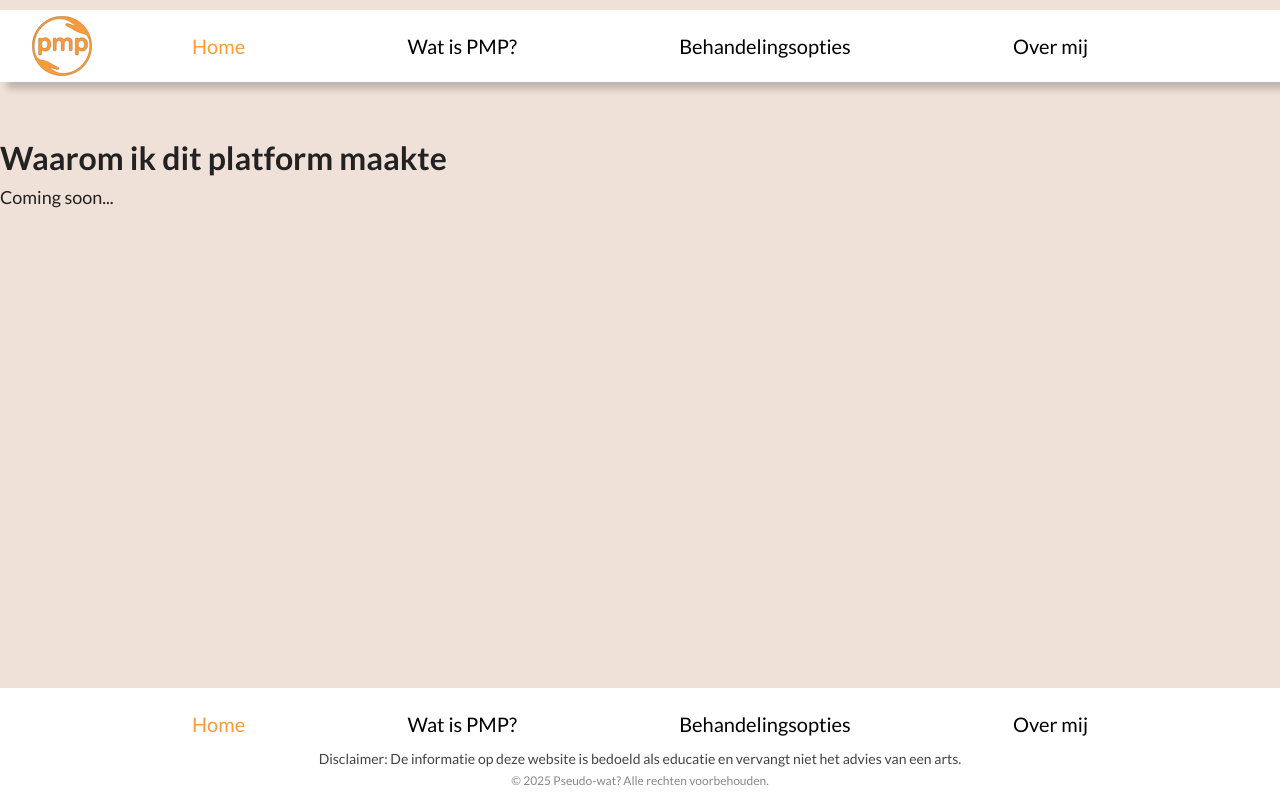
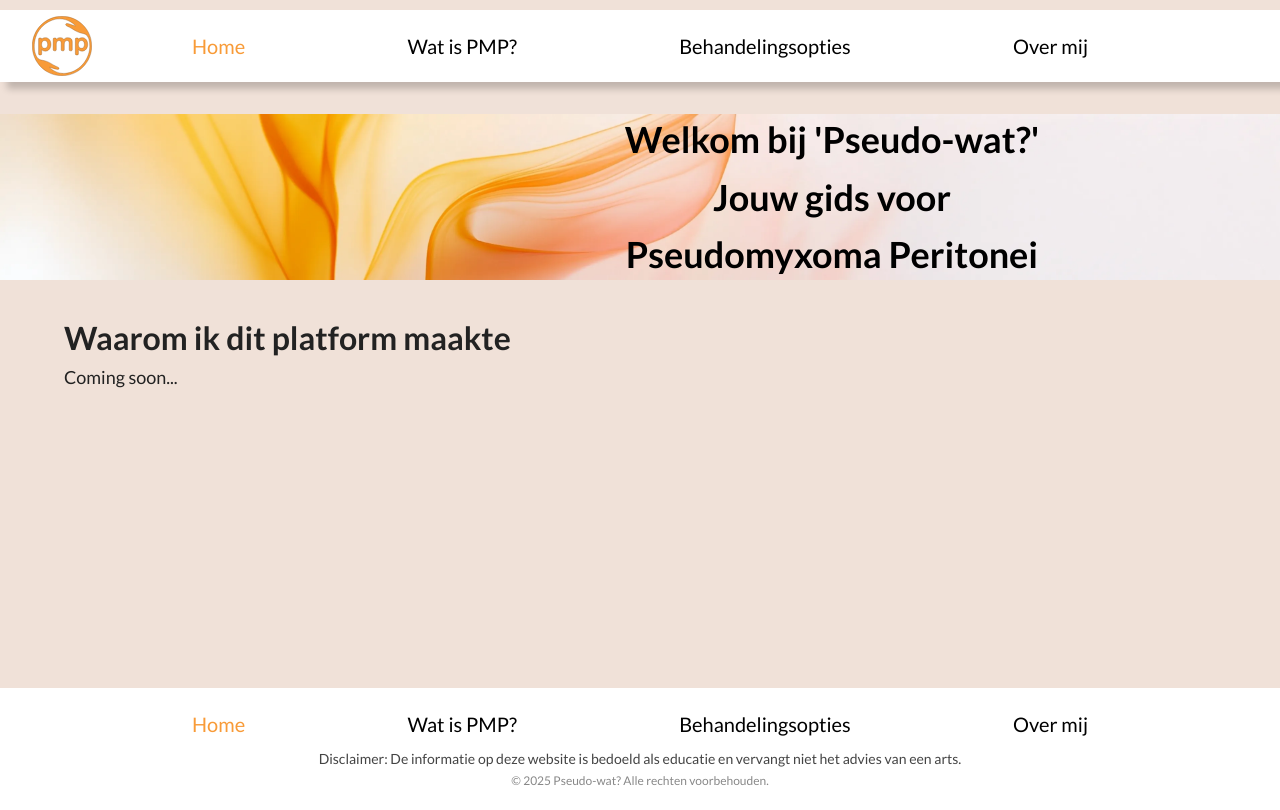
Before and after one commit to RachellevanUden/pseudo-wat-final, a React (Vite) app: page / in a window 1280 px wide. Built offline with nearby package versions, Linux system fonts and the light colour scheme.

Commit message:
Added Header component with styling

```diff
--- a/src/App.css
+++ b/src/App.css
@@ -24,7 +24,13 @@
   }
 
   main {
-    padding-top: 50px;
+    padding-top: 2.5vw;
+  }
+
+  .container {
+    max-width: 1400px;
+    margin: 2.5vw auto;
+    padding: 0 5vw;
   }
 
   body {
--- a/src/components/Header.jsx
+++ b/src/components/Header.jsx
@@ -1,5 +1,15 @@
+import headerImage from '../assets/header-image.webp'
+import '../styles/Header.css'
+
 function Header() {
-    return <h1>Welkom bij 'Pseudo-wat?' Jouw gids voor Pseudomyxoma Peritonei</h1>
-}
+    return (
+      <header className="hero-header">
+        <img src={headerImage} alt="Decoratieve orange flow" className="header-bg" />
+        <div className="header-text">
+          <h1>Welkom bij 'Pseudo-wat?' <br/>Jouw gids voor Pseudomyxoma Peritonei</h1>
+        </div>
+      </header>
+    )
+  }
 
 export default Header;
--- a/src/pages/Home.jsx
+++ b/src/pages/Home.jsx
@@ -1,9 +1,15 @@
+import Header from '../components/Header'
+import TextBlock from '../components/TextBlock'
+
 function Home() {
     return (
-        <div>
+        <>
+        <Header />
+            <main className='container'>
             <h2>Waarom ik dit platform maakte</h2>
             <p>Coming soon...</p>
-        </div>
+            </main>
+        </>
     );
 }
 
--- /dev/null
+++ b/src/styles/Header.css
@@ -0,0 +1,29 @@
+.hero-header {
+    position: relative;
+    text-align: center;
+    overflow: hidden;
+  }
+
+  .header-bg {
+    width: 100%;
+    height: auto;
+    display: block;
+  }
+
+  .header-text {
+    position: absolute;
+    top: 50%;
+    left: 65%;
+    transform: translate(-50%, -50%);
+    color: #000;
+  }
+
+  .header-text h1 {
+    font-size: 2.25rem;
+    margin: 0;
+  }
+
+  .header-text p {
+    font-size: 1.25rem;
+    margin-top: 0.5rem;
+  }
```
Also changed, not shown: src/assets/header-image.webp (added).
